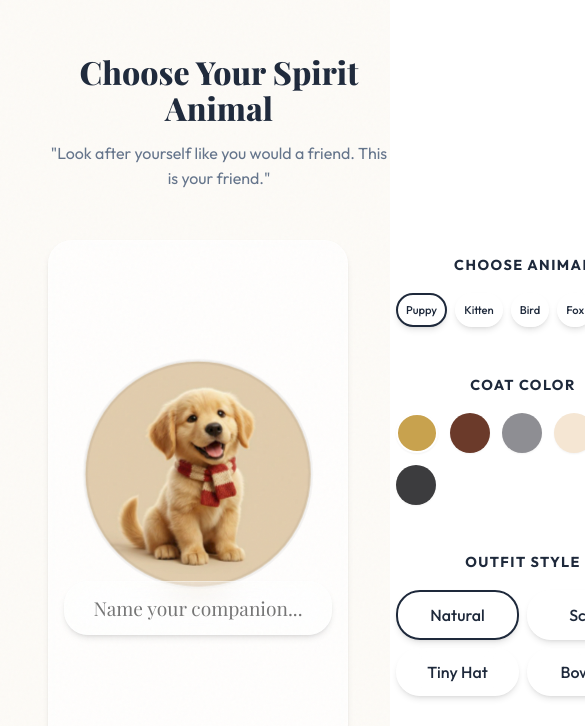
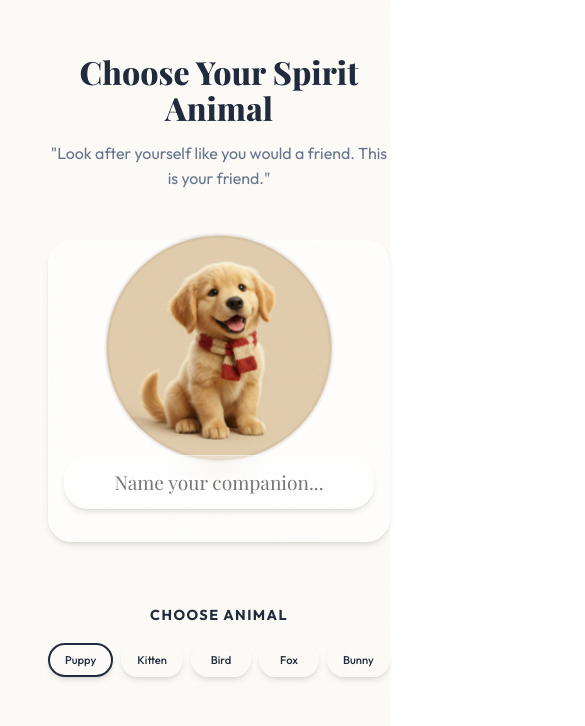
Before and after one commit to Danshubaccount/habit-app-adhd-autism, a React (Vite) app: page /mascot-builder in a window 390 px wide. Shown: the part 111-837 px from the top of the page, 585 px wide, since content can reach past the window. Built offline with nearby package versions, Linux system fonts and the light colour scheme; no server answers; a web font is replaced by a local one.

Commit message:
style: fix Mascot Builder mobile responsive overflow

```diff
--- a/src/pages/MascotBuilder/MascotBuilder.tsx
+++ b/src/pages/MascotBuilder/MascotBuilder.tsx
@@ -55,7 +55,7 @@ const MascotBuilder: React.FC = () => {
                     "Look after yourself like you would a friend. This is your friend."
                 </p>
 
-                <div style={{ display: 'grid', gridTemplateColumns: 'minmax(300px, 1fr) 1fr', gap: '3rem' }}>
+                <div style={{ display: 'grid', gridTemplateColumns: 'repeat(auto-fit, minmax(300px, 1fr))', gap: '3rem' }}>
                     {/* Preview Panel */}
                     <div className="glass-panel" style={{ padding: '2rem', display: 'flex', flexDirection: 'column', alignItems: 'center', justifyContent: 'center', gap: '2rem' }}>
                         <div style={{ transform: 'scale(1.5)' }}>
@@ -101,7 +101,7 @@ const MascotBuilder: React.FC = () => {
                         {/* Animal Types */}
                         <div>
                             <h3 style={{ marginBottom: '1rem', fontSize: '0.9rem', textTransform: 'uppercase', letterSpacing: '0.1em' }}>Choose Animal</h3>
-                            <div style={{ display: 'grid', gridTemplateColumns: 'repeat(5, 1fr)', gap: '0.5rem' }}>
+                            <div style={{ display: 'flex', flexWrap: 'wrap', justifyContent: 'center', gap: '0.5rem' }}>
                                 {ANIMALS.map(animal => (
                                     <button
                                         key={animal.type}
@@ -112,6 +112,8 @@ const MascotBuilder: React.FC = () => {
                                             border: selectedType === animal.type ? '2px solid var(--text-primary)' : '1px solid var(--glass-border)',
                                             cursor: 'pointer',
                                             fontSize: '0.7rem',
+                                            flex: '1 1 auto',
+                                            minWidth: '60px',
                                             background: selectedType === animal.type ? 'rgba(255,255,255,0.2)' : 'transparent',
                                             color: 'var(--text-primary)'
                                         }}
@@ -152,7 +154,7 @@ const MascotBuilder: React.FC = () => {
                         {/* Outfits (MVP placeholder) */}
                         <div>
                             <h3 style={{ marginBottom: '1rem', fontSize: '0.9rem', textTransform: 'uppercase', letterSpacing: '0.1em' }}>Outfit Style</h3>
-                            <div style={{ display: 'grid', gridTemplateColumns: 'repeat(2, 1fr)', gap: '0.5rem' }}>
+                            <div style={{ display: 'flex', flexWrap: 'wrap', justifyContent: 'center', gap: '0.5rem' }}>
                                 {OUTFITS.map(outfit => (
                                     <button
                                         key={outfit.value}
@@ -162,6 +164,8 @@ const MascotBuilder: React.FC = () => {
                                             padding: '0.8rem',
                                             border: selectedOutfit === outfit.value ? '2px solid var(--text-primary)' : '1px solid var(--glass-border)',
                                             cursor: 'pointer',
+                                            flex: '1 1 auto',
+                                            minWidth: '100px',
                                             background: selectedOutfit === outfit.value ? 'rgba(255,255,255,0.2)' : 'transparent',
                                             color: 'var(--text-primary)'
                                         }}
```
